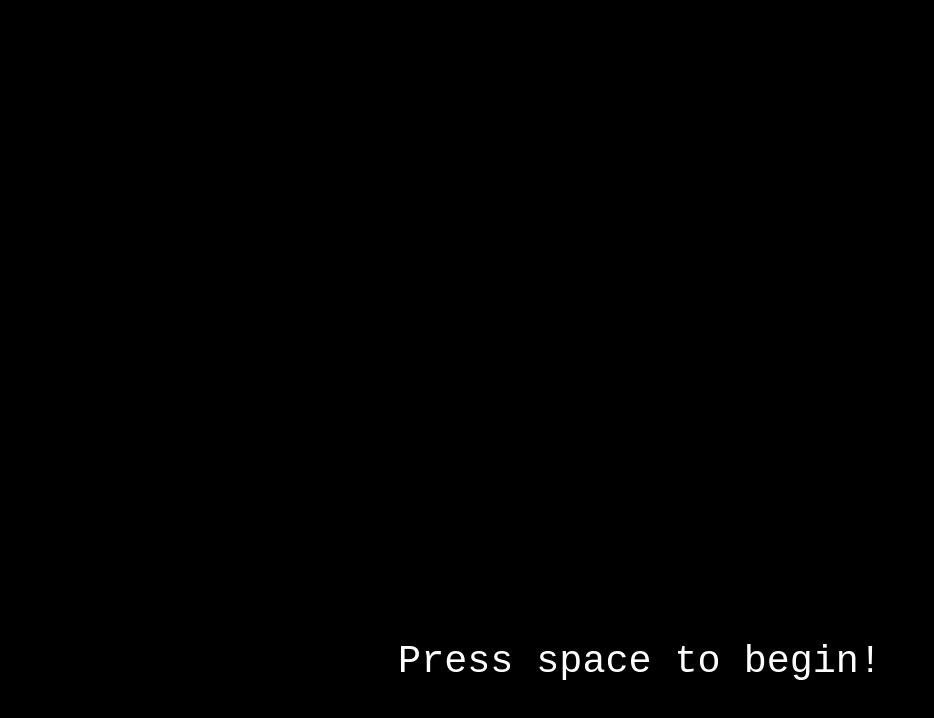
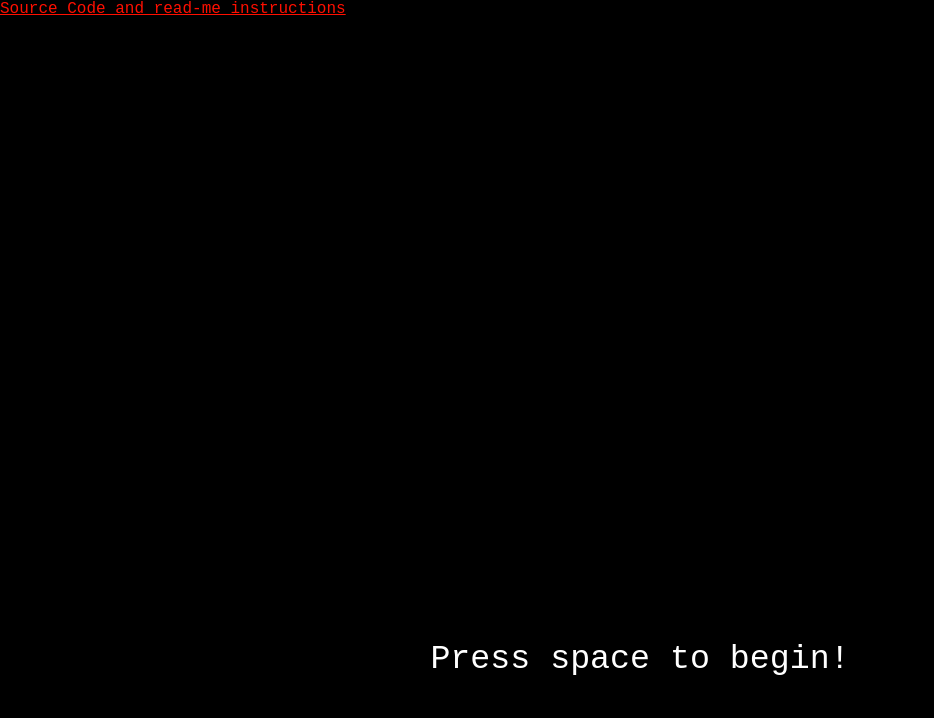
Before and after one commit to Slyke/MorseCodeTrainer, a website: page index.html in a window 1280 px wide. Shown: the whole page, without its empty margins (0-934 px from the left). Drawn offline with Linux system fonts and the light colour scheme.

Commit message:
Updated readme order and added link to github

```diff
--- a/index.html
+++ b/index.html
@@ -33,9 +33,21 @@
         font-family: "Lucida Console", Monaco, monospace;
       }
 
+      .source-code {
+        position: absolute;
+        top: 0;
+        left: 0;
+        width: 100%;
+      }
+
+      .source-code a:visited { color: #00aa00; }
+      .source-code a:link { color: #00aa00; }
+      .source-code a:hover { color: #ff0f00; }
+      .source-code a:active { color: #ff0f00; }
+
       .status {
         display: flex;
-        font-size: 3vw;
+        font-size: 2.6vw;
         color: #ffffff;
         justify-content: center;
       }
@@ -61,6 +73,7 @@
   </head>
   <body onload="init();">
     <div class="main-container">
+      <div class="source-code"><a href="https://github.com/Slyke/MorseCodeTrainer" target="_blank">Source Code and read-me instructions</a></div>
       <div class="letter-container">
         <div class="letter-display" id="letterDisplay"></div>
       </div>
--- a/logic.js
+++ b/logic.js
@@ -77,8 +77,8 @@ const stateOutputText = {
   "incorrect listening answer": "Incorrect! Press [Space] to load the next character.",
   "waiting listening answer": "Press the key you heard",
   "playing listening question": "Playing...",
-  "asking keying question": "Press [Enter] or, [.] for dot and [/] for dash to key in the letter ",
-  "waiting keying input": "Press [Enter] or, [.] for dot and [/] for dash to key in the letter ",
+  "asking keying question": "Press [Enter] (manual), [.] (dot) or [/] (dash) to key in the letter ",
+  "waiting keying input": "[Enter], [.] for dot or [/] for dash to key in the letter ",
   "receiving keying input": "Keep going! ",
   "playing keying input": "Keep going! ",
   "correct keying answer": "Correct! Press [Space] to load the next character.",
```
Also changed, not shown: README.md.
